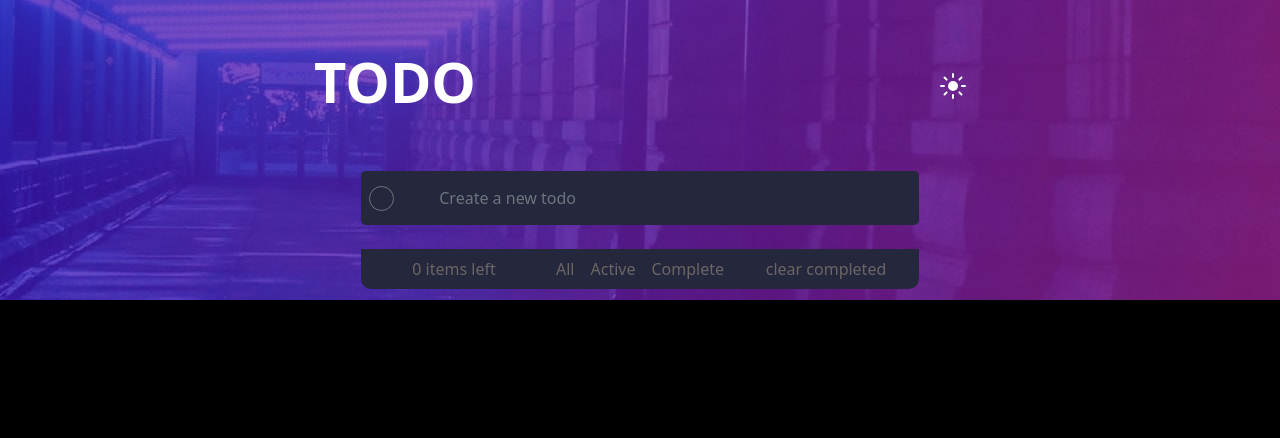
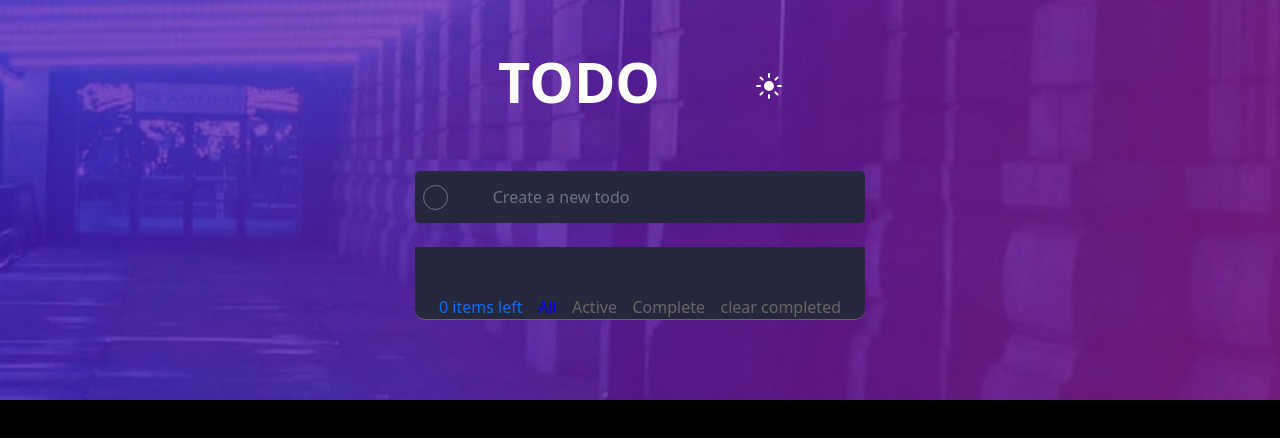
Before and after one commit to khady-mbaye/validationjs0, a plain HTML site: page index.html in a window 1280 px wide. Drawn offline with nearby package versions, Linux system fonts and the light colour scheme.

Commit message:
simplification

```diff
--- a/index.html
+++ b/index.html
@@ -10,15 +10,15 @@
 </head>
 <body class="Dark">
   <section class="sec1 container-fluid">
-    <form class="container  text-center d-flex flex-column justify-content-center align-items-center" onsubmit="return false">
-      <div class="d-flex justify-content-around w-100 py-5">
-              <h1 class="text-white display-4 fw-bolder">TODO</h1>
-            <button type="button" class="bg-transparent border-0" id="toggle"> <span id="torrr" > <img src="./images/icon-sun.svg" alt="hg"  ></button>
+    <form class="text-center d-flex flex-column justify-content-center align-items-center" onsubmit="return false">
+      <div class="d-flex justify-content-around  py-5">
+              <h1 class="text-white display-4 fw-bolder pe-5">TODO</h1>
+            <button type="button" class="bg-transparent border-0 ps-5" id="toggle"> <span id="torrr" > <img src="./images/icon-sun.svg"></button>
       </div>
       <div class=" p-2 rounded-3 border-0 add  d-flex justify-content-between align-items-center">
-        <div>
-          <button type="button" class=" bg-transparent d-flex justify-content-center align-items-center  boutoncircle disabled  border border-secondary">
-              <img src="./images/icon-check.svg" class="  opacity-0 icone-checked" alt="nj">
+        <div class="">
+          <button type="button" class=" p bg-transparent d-flex justify-content-center align-items-center  boutoncircle disabled  border border-secondary">
+              <img src="./images/icon-check.svg" class="  opacity-0 icone-checked">
           </button>
         </div>
 
@@ -26,53 +26,28 @@
               <input class=" form-control search" id="texttodo" type="text" placeholder="Create a new todo"  aria-label="Search">
         </div>
         <div>
-            <button type="button" class="btn opacity-0" >
-              <img src="./images/icon-cross.svg" class=" icone-checked" alt="nj">
+            <button type="button" class="bouton opacity-0" >
+              <img src="./images/icon-cross.svg" class=" icone-checked">
            </button>
       </div>
 
       </div>
     </form>
 
-    <div class="container d-flex  flex-column justify-content-center align-items-center mt-4 " id="divforAdd">
+  <div class="added  d-flex flex-column   justify-content-center align-items-center mt-4 mx-auto">
+    <div class="d-flex  flex-column justify-content-center align-items-center mt-4 " id="divforAdd">
 
 
-   </div>
-   <div class="container d-sm-none d-flex flex-column justify-content-center align-items-center mb-4  " >
-    <div class=" p-2 rounded-bottom border-0 added   ">
-    <div class="d-sm-block text-center  itemadded">
-      <a href="#" class=" liens text-decoration-none" disabled > <span class="number">0</span>  items left</a>
+    </div>
+    <div class="itemadded pt-4 d-flex justify-content-between px-4 flex-wrap">
+        <a href="#" class="text-decoration-none me-2" disabled > <span class="number">0</span>  items left</a>
+        <a href="#" id="all" class="text-decoration-none active  bouton active-link me-2" onclick="miseajour()" >All</a>
+        <a href="#" id="activiste" class="text-decoration-none bouton me-2" onclick="filterActive()" role="button" data-bs-toggle="button">Active</a>
+        <a href="#" id="completed" class="text-decoration-none active bouton me-2" onclick="filterComplete()"  data-bs-toggle="button">Complete</a>
+        <a href="#" class="text-decoration-none bouton" onclick="clearCompleted()" role="button" data-bs-toggle="button">clear completed</a>
 
     </div>
-
-
-    <div class=" d-sm-block text-center  itemadded">
-      <a href="#" class=" liens text-decoration-none" onclick="clearCompleted()" role="button" data-bs-toggle="button">clear completed</a>
-  </div>
 </div>
-</div>
-<div class="container d-flex flex-column justify-content-center align-items-center  " >
-      <div class=" p-2   border-0 added   ">
-      <div class="d-sm-block text-center d-none itemadded">
-        <a href="#" class=" liens text-decoration-none" disabled > <span class="number">0</span>  items left</a>
-
-      </div>
-      <div class="d-flex justify-content-center itemadded bas">
-        <a href="#" id="all" class=" liens text-decoration-none active " onclick="miseajour()" role="button" data-bs-toggle="button">All</a>
-        <a href="#" id="activiste" class=" liens text-decoration-none " onclick="filterActive()" role="button" data-bs-toggle="button">Active</a>
-        <a href="#" id="completed" class=" liens text-decoration-none active" onclick="filterComplete()"  data-bs-toggle="button">Complete</a>
-
-    </div>
-
-      <div class=" d-sm-block text-center d-none itemadded">
-        <a href="#" class=" liens text-decoration-none" onclick="clearCompleted()" role="button" data-bs-toggle="button">clear completed</a>
-    </div>
-  </div>
-</div>
-
-
-
-
   </section>
 
 
--- a/script.js
+++ b/script.js
@@ -1,5 +1,14 @@
 let sec1 = document.querySelector(".sec1");
 let page = document.getElementsByTagName("body");
+var btns = document.getElementsByClassName("bouton");
+
+for (var i = 0; i < btns.length; i++) {
+  btns[i].addEventListener("click", function activenavlink() {
+  var current = document.getElementsByClassName("active-link");
+  current[0].className = current[0].className.replace(" active-link", "");
+  this.className += " active-link";
+  });
+}
 
 //recupration du todotabletest dans de cas ou il stock un valeur et un tableau vide dans le cas contraire
 let tabobj =  JSON.parse(localStorage.getItem("todotabletest"))||[];
@@ -55,6 +64,7 @@ var input = document.getElementById("texttodo");
 input.addEventListener("keypress", function(event) {
   if (event.key === "Enter") {
       ajouter()
+      activenavlink()
   }
 });
 
@@ -86,24 +96,18 @@ function afficher (text){
     text.forEach((element,index) => {
       tbody.innerHTML += `
         <div class=" p-2  add   d-flex justify-content-between align-items-center">
-       <div>
           <button ${element.ischecked === false ? `class="bg-transparent d-flex justify-content-center align-items-center  boutoncircle  border border-secondary" onclick="ckeck(${index})"` : `class=" bg-transparent d-flex justify-content-center align-items-center  boutoncircle checkedbg  border-0  border border-secondary"onclick="ckeck(${index})"`}>
 
               <img src="./images/icon-check.svg" ${element.ischecked === false ? 'class=" opacity-0 icone-checked "':'class=" icone-checked"'}>
           </button>
+          <div class="container_input w-75 ">
+            <input ${element.ischecked === false ?`class=" form-control search w-100"`:`class=" form-control searchchecked " `}   type="text" readonly value="${element.todocontain}"  aria-label="Search">
           </div>
-
-    <div class="container_input w-75 ">
-          <input ${element.ischecked === false ?`class=" form-control search "`:`class=" form-control searchchecked " `}   type="text" readonly value="${element.todocontain}"  aria-label="Search">
-    </div>
-    <div>
           <button class="btn" onclick="supprimer(${index})">
             <img src="./images/icon-cross.svg" class="  icone-checked">
           </button>
-  </div>
 
-  </div>
-   `;
+        </div>`;
     });
 
 
--- a/style.css
+++ b/style.css
@@ -4,11 +4,11 @@
     box-sizing: border-box;
 }
 body {
-
+    min-height: 100vh;
     background-color: black;
 }
 body.Dark .sec1 {
-    height: 300px;
+    height: 50vh;
     background-image: url(./images/bg-desktop-dark.jpg);
     background-position: center;
     background-repeat: no-repeat;
@@ -20,7 +20,7 @@ body.Dark .sec1 {
 }
 
 body.light .sec1 {
-    height: 300px;
+    height: 50vh;
     background-image: url(./images/bg-desktop-light.jpg);
     background-position: center;
     background-repeat: no-repeat;
@@ -81,55 +81,55 @@ body.light input[type=text]:focus {
 }
 body.Dark .add {
     background-color: hsl(235, 24%, 19%);
-    width: 50%;
-    min-width: 300px;
+    width: 100%;
     border-bottom: 1px solid rgb(107, 102, 102);
 }
 body.light .add {
     background-color: hsl(0, 0%, 98%);
     color: black;
-    width: 50%;
-    min-width: 300px;
+    width: 100%;
     border-bottom: 1px solid hsl(233, 11%, 84%);
 
+}
+form{
+    width: 100%;
+    max-width: 450px;
+    margin: auto;
+}
+.added div{
+    width: 100%;
 }
 .checkedbg {
     background-image: linear-gradient(hsl(192, 100%, 67%), hsl(280, 87%, 65%));
 }
-.troisliens {
-    width: 30%;
-    min-width: 120px;
+.add input{
+    width: 100%;
 }
 body.Dark .added {
     background-color: hsl(235, 24%, 19%);
-    width: 50%;
-    min-width: 300px;
     border-bottom: 1px solid rgb(107, 102, 102);
-    display: flex;
-    flex-wrap: wrap !important;
-    gap: 1rem;
+    width: 100%;
+    max-width: 450px;
 }
 body.light .added {
     background-color: hsl(0, 0%, 98%);
     color: black;
-    width: 50%;
-    min-width: 300px;
     border-bottom: 1px solid hsl(233, 11%, 84%);
-    display: flex;
-    flex-wrap: wrap !important;
-    gap: 1rem;
-}
-.itemadded {
-    flex: 1;
-    gap: 1rem;
+    width: 100%;
+    max-width: 450px;
 
 }
 .color {
     background-color: hsl(235, 21%, 11%) - Light hsl(234, 39%, 85%) - Light Grayish hsl(236, 33%, 92%) - Dark Grayish hsl(234, 11%, 52%) - Very Dark hsl(233, 14%, 35%) - Very Dark Grayish hsl(237, 14%, 26%) - linear-gradient hsl(192, 100%, 67%) to hsl(280, 87%, 65%)
 }
-.liens {
+.bouton {
+    outline: none;
+    border: none;
     color: rgb(107, 102, 102);
 }
-.liens:hover {
+.bouton:focus {
+    outline: none;
+}
+.active-link ,.bouton:hover {
     color: blue;
 }
```
Also changed, not shown: a.html (added, +24 -0 lines), sssssssssss.js (+37 -37 lines). Lines whose indentation alone changed are shown as unchanged.
